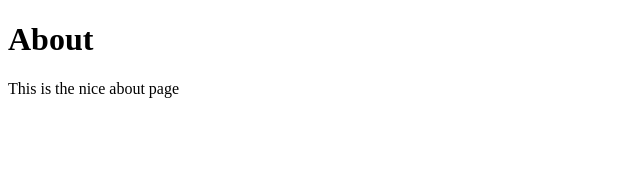
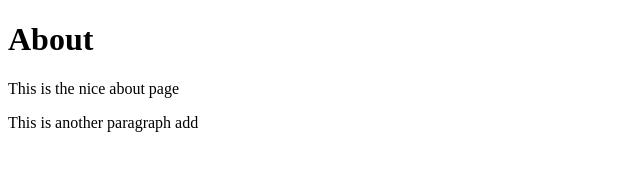
Before and after one commit to janosabence/janosabence.github.io, a plain HTML site: page about.html in a window 1280 px wide. Shown: the whole page, without its empty margins (0-640 px from the left). Drawn offline with Linux system fonts and the light colour scheme.

Commit message:
Added more details to the about page

```diff
--- a/about.html
+++ b/about.html
@@ -8,5 +8,6 @@
 <body>
     <h1>About</h1>
     <p>This is the nice about page</p>
+    <p>This is another paragraph add</p>
 </body>
 </html>
```
